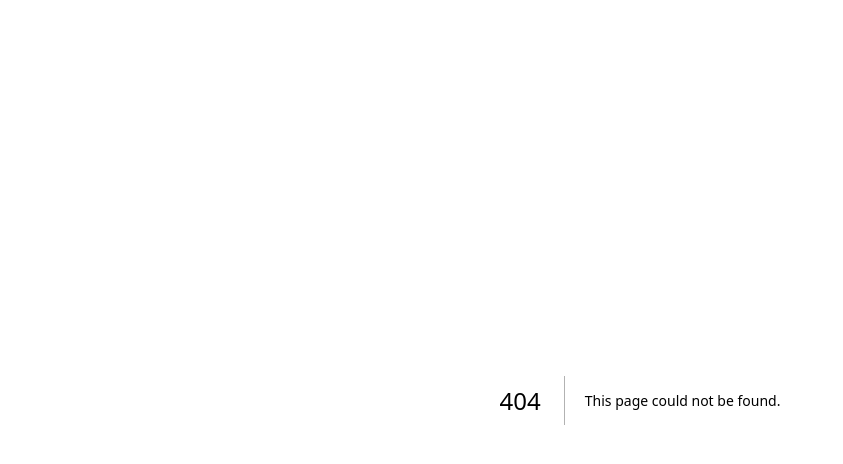
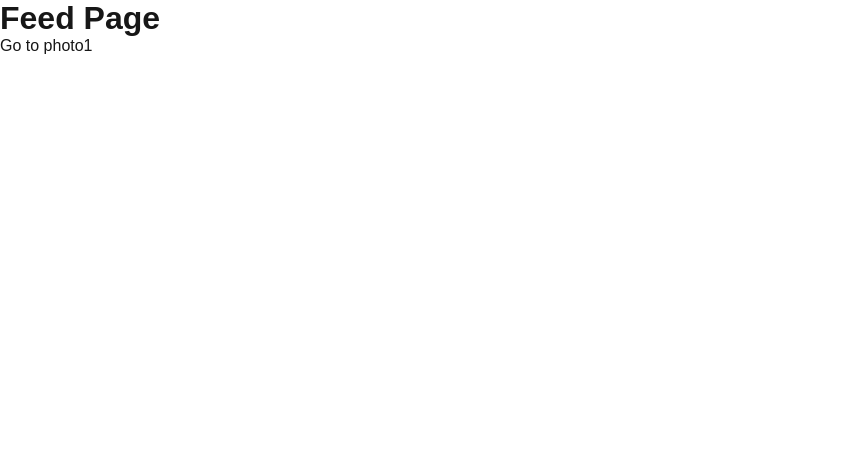
Before and after one commit to whitedog519/nextjs-tutorial, a Next.js app: page /feed in a window 1280 px wide. Before the commit this address had no page. Shown: the top 464 px of the page, without its empty margins (0-843 px from the left). Built offline with nearby package versions, Linux system fonts and the light colour scheme.

Commit message:
インターセプティングルート

```diff
--- /dev/null
+++ b/app/feed/page.tsx
@@ -0,0 +1,10 @@
+import Link from "next/link";
+
+export default function FeedPage(){
+    return (
+        <div>
+            <h1>Feed Page</h1>
+            <Link href="/photo/1">Go to photo1</Link>
+        </div>
+    )
+}
--- /dev/null
+++ b/app/photo/[id]/page.tsx
@@ -0,0 +1,6 @@
+export default async function PhotoPage({ params }: {
+    params: Promise<{ id: string }>;
+}) {
+    const {id} = await params;
+    return <h1>Photo Page ID: {id}</h1>
+}
```
Also changed, not shown: app/feed/(..)photo/[id]/page.tsx (added, +11 -0 lines).
